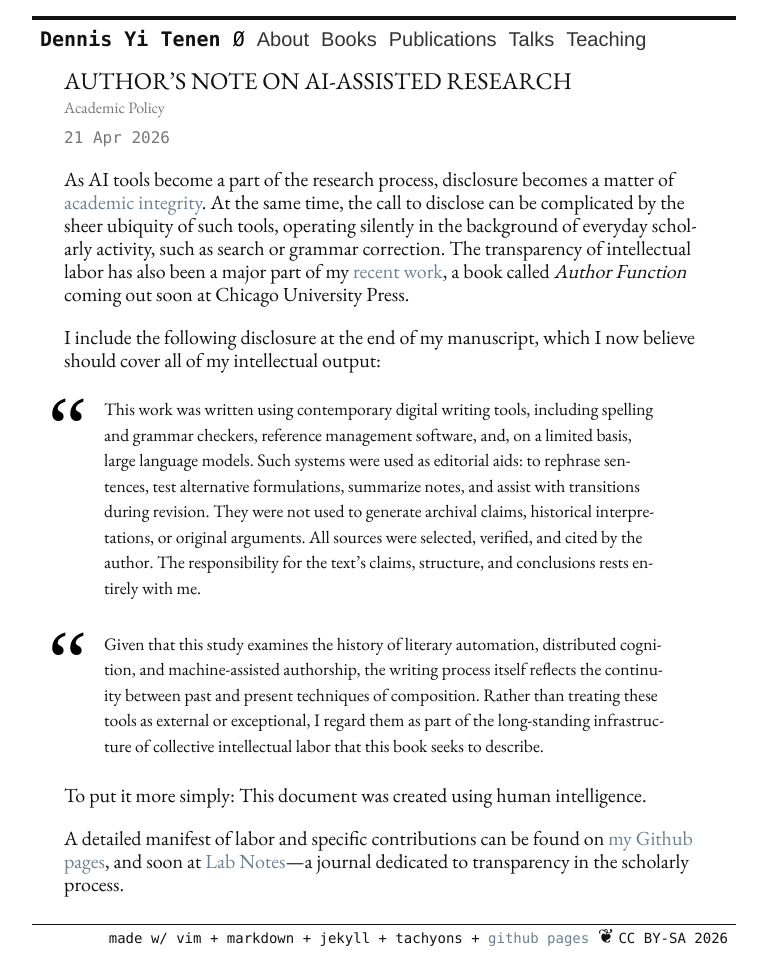
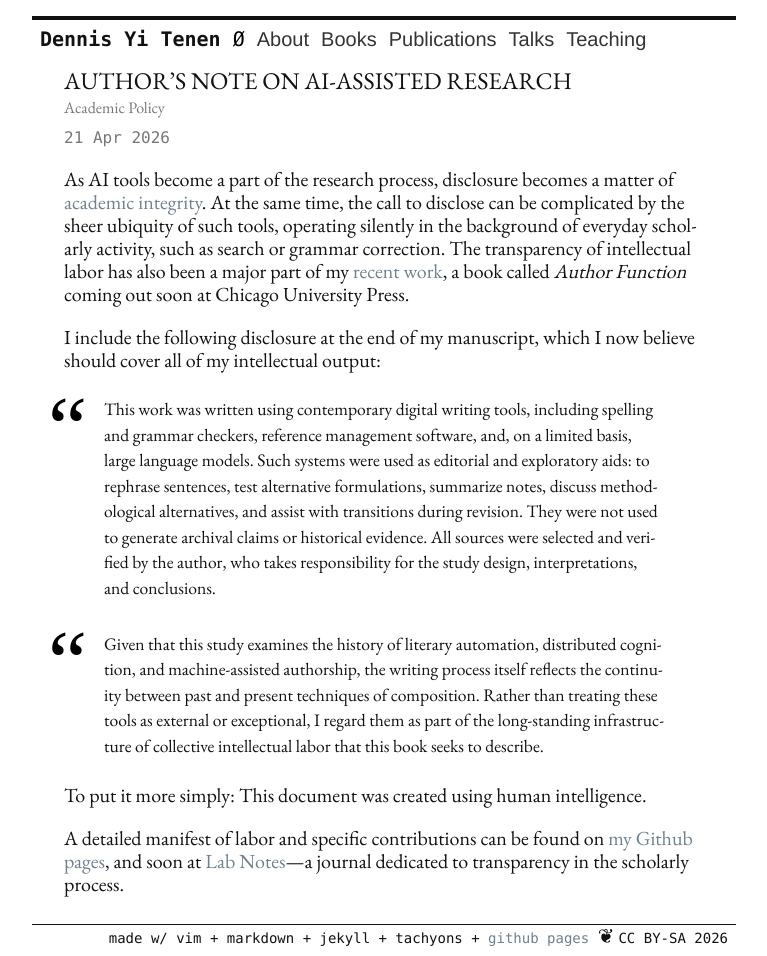
Before and after one commit to denten/denten.github.io, a Jekyll site: the page built from collections/_posts/2026-04-21-ai-disclosure.md, in a window 1280 px wide. Shown: the whole page, without its empty margins (256-1023 px from the left). Built offline with Jekyll 4.4.1, drawn with Linux system fonts in a browser that asks for light colours; nearby versions of some CDN libraries.

Commit message:
update ai statement

```diff
--- a/collections/_posts/2026-04-21-ai-disclosure.md
+++ b/collections/_posts/2026-04-21-ai-disclosure.md
@@ -21,13 +21,13 @@ out soon at Chicago University Press.
 I include the following disclosure at the end of my manuscript, which I now believe should
 cover all of my intellectual output:
 
-> This work was written using contemporary digital writing tools, including spelling and grammar
-checkers, reference management software, and, on a limited basis, large language models. Such
-systems were used as editorial aids: to rephrase sentences, test alternative formulations,
-summarize notes, and assist with transitions during revision. They were not used to generate
-archival claims, historical interpretations, or original arguments. All sources were selected,
-verified, and cited by the author. The responsibility for the text’s claims, structure, and
-conclusions rests entirely with me.
+> This work was written using contemporary digital writing tools, including spelling and
+grammar checkers, reference management software, and, on a limited basis, large language
+models. Such systems were used as editorial and exploratory aids: to rephrase sentences, test
+alternative formulations, summarize notes, discuss methodological alternatives, and assist
+with transitions during revision. They were not used to generate archival claims or historical
+evidence. All sources were selected and verified by the author, who takes responsibility for
+the study design, interpretations, and conclusions.
 
 > Given that this study examines the history of literary automation, distributed cognition,
 and machine-assisted authorship, the writing process itself reflects the continuity between
```
